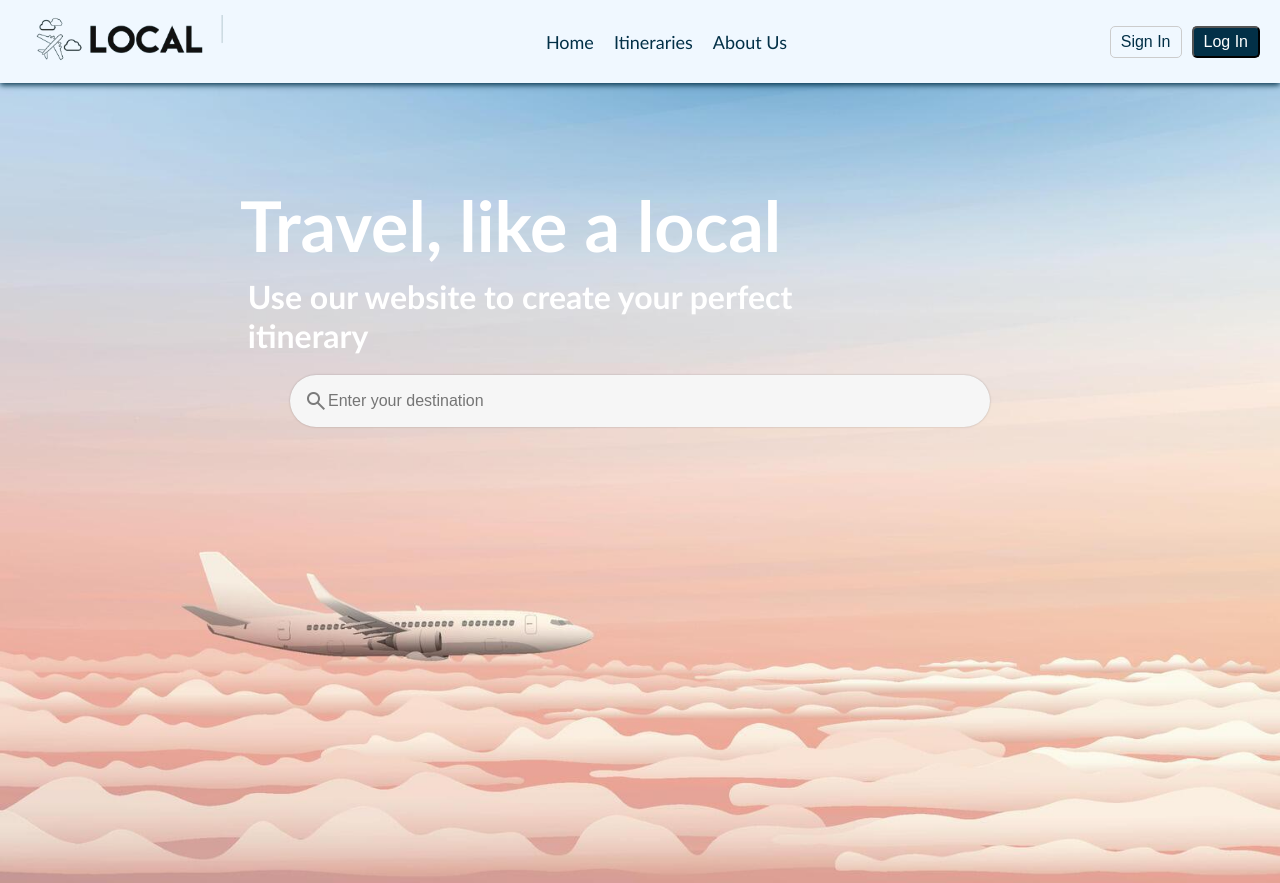
After one commit to ciaoblerto/Local, a PHP site: page /HomePage.html in a window 1280 px wide. The commit adds this page. Run offline with PHP 8.4, Linux system fonts and the light colour scheme.

Commit message:
Ndryshime ne strukture
I krijova edhe faqet e tjera

```diff
--- /dev/null
+++ b/HomePage.css
@@ -0,0 +1,73 @@
+* {
+    margin: 0;
+    padding: 0;
+    box-sizing: border-box;
+}
+body {
+    font-family: 'Trebuchet MS', 'Lucida Sans Unicode', 'Lucida Grande', 'Lucida Sans', Arial, sans-serif;
+    background-color: #F5FDFF;
+}
+
+/*pjesa e hero headeri css */
+.hero-section {
+    position: relative;
+    text-align: center;
+    color: white;
+    padding: 100px 20px;
+    height: 100vh;
+}
+
+
+.background-image {
+    position: absolute;
+    top: 0;
+    left: 0;
+    width: 100%;
+    height: 100%;
+    background-image: url('./Assets/Photo4.jpg');
+    background-size: cover;
+    background-repeat: no-repeat;
+    z-index: -1;
+}
+.search-container {
+    position: relative;
+    max-width: 800px;
+    margin: 0 auto;
+    text-align: left;
+}
+
+h1 {
+    font-size: 70px;
+    margin-bottom: 10px;
+}
+
+h2 {
+    font-size: 32px;
+    margin-bottom: 20px;
+}
+
+
+.search {
+    display: flex;
+    align-items: center;
+    padding: 14px;
+    border-radius: 28px;
+    background: #f6f6f6;
+    width: 100%;
+    max-width: 700px;
+    margin: 20px auto;
+    box-shadow: 0 0 2px rgba(0, 0, 0, 0.25);
+}
+
+.search-input {
+    flex-grow: 1;
+    font-size: 16px;
+    color: #333333;
+    outline: none;
+    border: none;
+    background: transparent;
+}
+
+.search-icon {
+    color: rgba(0, 0, 0, 0.5);
+}
--- /dev/null
+++ b/HomePage.html
@@ -0,0 +1,40 @@
+<!DOCTYPE html>
+<html lang="en">
+<head>
+    <meta charset="UTF-8">
+    <meta name="viewport" content="width=device-width, initial-scale=1.0">
+    <title>Local</title>
+    <link rel="stylesheet" href="HomePage.css">
+    <link rel="stylesheet" href="https://fonts.googleapis.com/css2?family=Material+Symbols+Outlined:opsz,wght,FILL,GRAD@24,400,0,0&icon_names=search">
+    <link rel="stylesheet" href="header.css">
+</head>
+
+<body>
+    <header class="header">
+        <div class="logoContainer">
+            <img src="/assets/logo.png" alt="localLogo">
+        </div>
+
+        <nav class="navLinks">
+            <a href="HomePage.html">Home</a>
+            <a href="Itineraries.html">Itineraries</a>
+            <a href="AboutUs.html">About Us</a>
+        </nav>
+        <div class="registerButtons">
+            <button class="signIn">Sign In</button>
+            <button class="logIn">Log In</button>
+        </div>
+    </header>
+    <section class ="hero-section">
+    <div class="background-image"></div>
+    <div class="search-container">
+    <h1>Travel, like a local</h1>
+    <h2>&nbspUse our website to create your perfect <br> &nbspitinerary</h2>
+    <form action="">
+        <div class="search">
+            <span class="search-icon material-symbols-outlined">search</span>
+            <input class="search-input" type="search" placeholder="Enter your destination">
+        </div>
+    </section>
+</body>
+</html>
--- a/header.css
+++ b/header.css
@@ -1,61 +1,55 @@
-body{
-    background-color: #F5FDFF;
-    top: 0;
+* {
     margin: 0;
     padding: 0;
-    font-family: 'Trebuchet MS', 'Lucida Sans Unicode', 'Lucida Grande', 'Lucida Sans', Arial, sans-serif;
+    box-sizing: border-box;
 }
-
-.header{
+.header {
     display: flex;
-    flex-wrap: wrap;
     align-items: center;
     justify-content: space-between;
     background-color: aliceblue;
     position: sticky;
     top: 0;
+    width: 100%;
     box-shadow: 0 2px 6px #023047;
+    z-index: 1000;
+    padding: 15px 20px;
 }
 
-.header img{
-    width: auto;
+.header img {
     height: 50px;
-    margin: 15px;
 }
 
-.navLinks{
+.navLinks {
     display: flex;
     gap: 20px;
-    transition: transform 0.4s ease;
 }
-.navLinks a{
-    margin: 0 20px;
+
+.navLinks a {
     color: #023047;
     text-decoration: none;
     font-size: 18px;
 }
 
-.registerButtons{
+.registerButtons {
     display: flex;
     gap: 10px;
-    margin-right: 20px;
 }
 
-.signIn{
+.signIn, .logIn {
     padding: 5px 10px;
-    background-color: aliceblue;
-    border: 1px solid #ccc;
+    font-size: 16px;
     border-radius: 5px;
-    font-size: 16px;
-    color: #023047;
     cursor: pointer;
 }
 
-.logIn{
-    padding: 5px 10px;
+.signIn {
+    background-color: aliceblue;
+    border: 1px solid #ccc;
+    color: #023047;
+}
+
+.logIn {
     background-color: #023047;
-    border-radius: 5px;
-    font-size: 16px;
     color: white;
-    cursor: pointer;
 }
```
Also changed, not shown: AboutUs.html (renamed from header.html, +3 -4 lines), HeroHeader.css (deleted, +0 -80 lines), HeroHeader.html (deleted, +0 -24 lines), Itineraries.html (added, +26 -0 lines).
